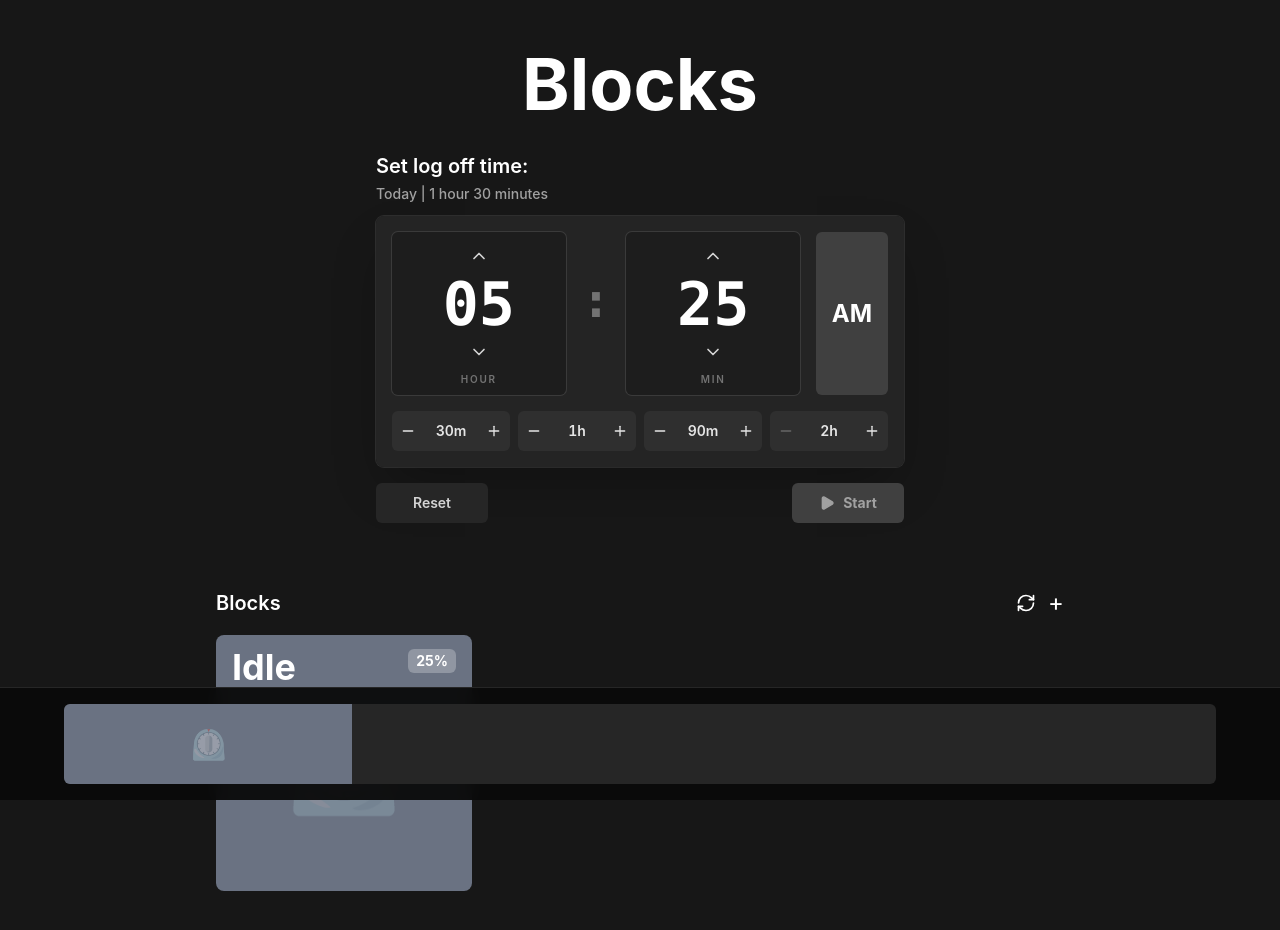
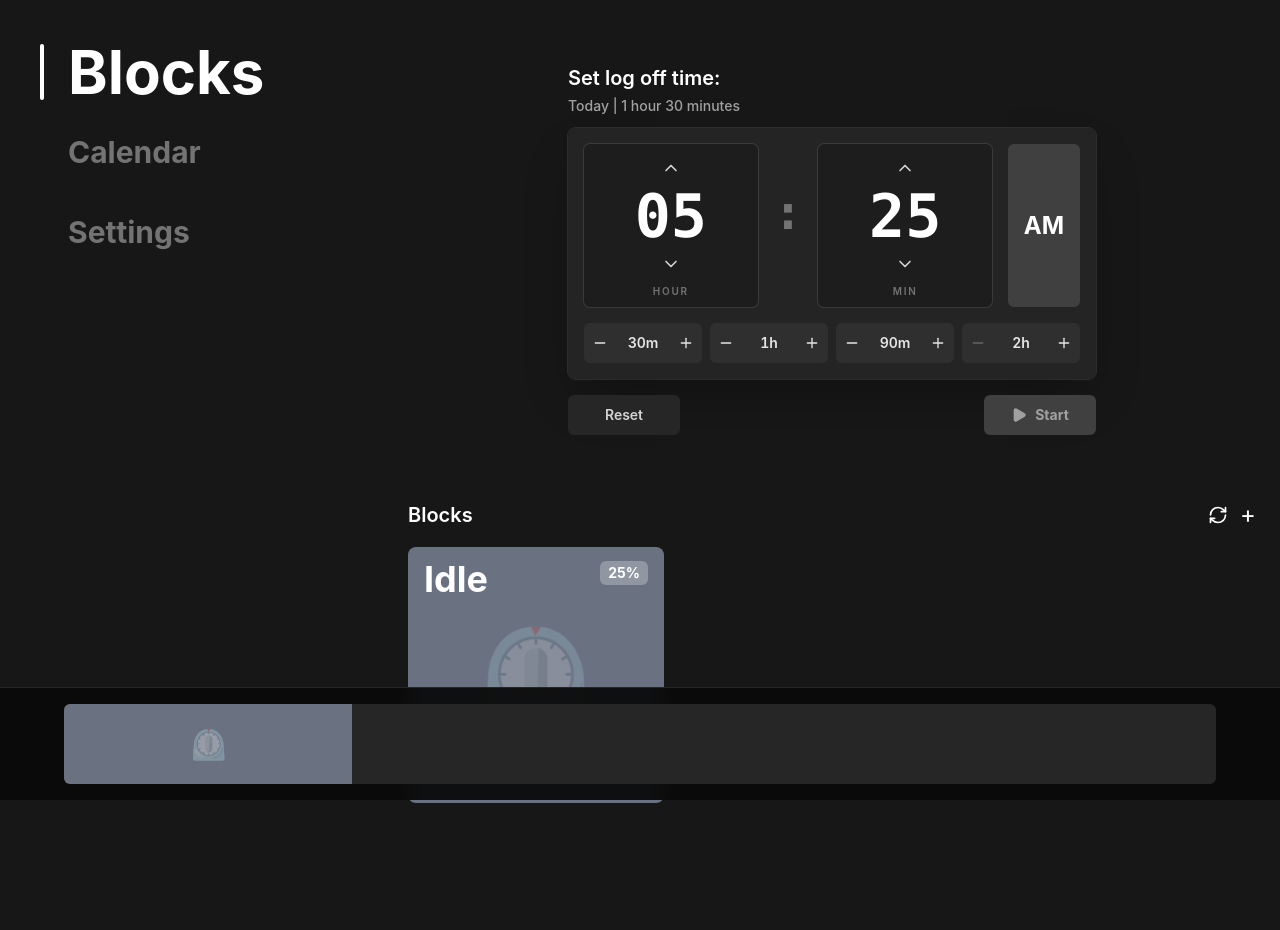
Before and after one commit to nsameron2/blocks, a React (Vite) app: page / in a window 1280 px wide. Shown: the top 930 px of the page. Built offline with nearby package versions, Linux system fonts and the light colour scheme.

Commit message:
feat!: implement menu overhaul, new navigation menu on the left, giving space for calendar and settings pages

```diff
--- a/src/App.tsx
+++ b/src/App.tsx
@@ -1,8 +1,14 @@
 import { useState } from "react";
+import { Calendar } from "./Calendar";
 import { Schedule } from "./components/Schedule";
 import { BlockManager } from "./components/BlockManager";
+import {
+  NavigationMenu,
+  type NavigationPage,
+} from "./components/NavigationMenu";
+import { Settings } from "./Settings";
 
-function App() {
+function BlocksPage() {
   const [totalDurationMs, setTotalDurationMs] = useState(0);
   const [scheduleStarted, setScheduleStarted] = useState(false);
   const [totalAllocationPercent, setTotalAllocationPercent] = useState(0);
@@ -13,9 +19,7 @@ function App() {
   }
 
   return (
-    <main className="min-h-screen bg-neutral-900 pb-32">
-      <h1 className="text-white text-center pt-12 text-7xl font-bold">Blocks</h1>
-
+    <section className="flow-root min-h-screen pb-32 pt-8">
       <Schedule
         onStart={handleScheduleStart}
         totalAllocationPercent={totalAllocationPercent}
@@ -25,6 +29,25 @@ function App() {
         scheduleStarted={scheduleStarted}
         onTotalAllocatedChange={setTotalAllocationPercent}
       />
+    </section>
+  );
+}
+
+function App() {
+  const [currentPage, setCurrentPage] = useState<NavigationPage>("blocks");
+
+  return (
+    <main className="min-h-screen bg-neutral-900 text-white">
+      <NavigationMenu
+        currentPage={currentPage}
+        onPageChange={setCurrentPage}
+      />
+
+      <div className="min-h-screen pl-64 sm:pl-96">
+        {currentPage === "blocks" && <BlocksPage />}
+        {currentPage === "calendar" && <Calendar />}
+        {currentPage === "settings" && <Settings />}
+      </div>
     </main>
   );
 }
--- /dev/null
+++ b/src/Calendar.tsx
@@ -0,0 +1,3 @@
+export function Calendar() {
+  return <section className="min-h-screen" aria-label="Calendar" />;
+}
--- /dev/null
+++ b/src/Settings.tsx
@@ -0,0 +1,3 @@
+export function Settings() {
+  return <section className="min-h-screen" aria-label="Settings" />;
+}
--- /dev/null
+++ b/src/components/NavigationMenu.tsx
@@ -0,0 +1,50 @@
+export type NavigationPage = "blocks" | "calendar" | "settings";
+
+const NAV_ITEMS: { id: NavigationPage; label: string }[] = [
+  { id: "blocks", label: "Blocks" },
+  { id: "calendar", label: "Calendar" },
+  { id: "settings", label: "Settings" },
+];
+
+interface NavigationMenuProps {
+  currentPage: NavigationPage;
+  onPageChange: (page: NavigationPage) => void;
+}
+
+export function NavigationMenu({
+  currentPage,
+  onPageChange,
+}: NavigationMenuProps) {
+  return (
+    <nav
+      className="fixed left-0 top-0 z-30 flex h-screen w-64 flex-col items-start gap-0 px-6 pt-6 sm:w-96 sm:px-10 sm:pt-8"
+      aria-label="Primary"
+    >
+      {NAV_ITEMS.map((item) => {
+        const isSelected = currentPage === item.id;
+
+        return (
+          <button
+            key={item.id}
+            type="button"
+            onClick={() => onPageChange(item.id)}
+            aria-current={isSelected ? "page" : undefined}
+            className={`group relative flex h-16 w-full cursor-pointer items-center pl-5 text-left font-bold transition-all duration-200 focus:outline-none focus-visible:ring-2 focus-visible:ring-white/70 sm:h-20 sm:pl-7 ${
+              isSelected
+                ? "text-4xl text-white sm:text-6xl"
+                : "text-xl text-neutral-500 hover:text-neutral-300 sm:text-3xl"
+            }`}
+          >
+            <span
+              className={`absolute left-0 top-1/2 h-10 w-1 -translate-y-1/2 rounded-full bg-white transition-opacity duration-200 sm:h-14 ${
+                isSelected ? "opacity-100" : "opacity-0 group-hover:opacity-40"
+              }`}
+              aria-hidden="true"
+            />
+            <span className="leading-none">{item.label}</span>
+          </button>
+        );
+      })}
+    </nav>
+  );
+}
--- a/src/index.css
+++ b/src/index.css
@@ -1,4 +1,11 @@
 @import "tailwindcss";
+
+html,
+body,
+#root {
+  min-height: 100%;
+  background: rgb(23 23 23);
+}
 
 /* Animation for dropdown menus */
 @keyframes slide-down {
```
